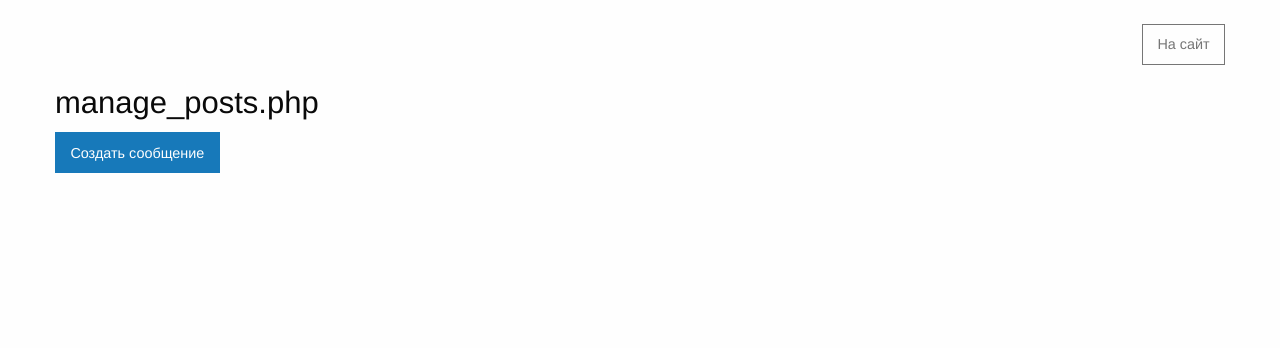
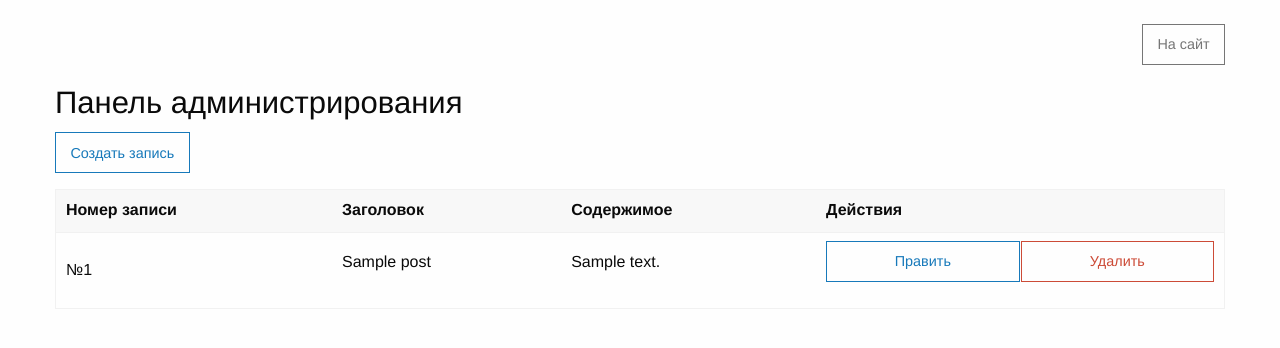
Before and after one commit to AlexeySukhanov/simple_blog, a PHP site: page /admin/posts.php in a window 1280 px wide. Shown: the top 348 px of the page. Run offline with PHP 8.4, Linux system fonts and the light colour scheme; tables that the repository leaves empty or names only in its code hold one stand-in row (values such as "Sample post").

Commit message:
ADD: admin/tmpl/manage_posts.php

```diff
--- a/admin/tmpl/manage_posts.php
+++ b/admin/tmpl/manage_posts.php
@@ -2,8 +2,37 @@
 
 <div class="grid-x">
     <div class="cell">
-        <div class="h3">manage_posts.php</div>
-        <a href="<?php echo $this->base->url; ?>/posts.php?action=create" class="button">Создать сообщение</a>
+        <div class="h3">Панель администрирования</div>
+        <a href="<?php echo '/admin/posts.php?action=create'; ?>" class="button hollow">Создать запись</a>
+        <table class="hover">
+            <thead>
+                <tr>
+                    <th>Номер записи</th>
+                    <th>Заголовок</th>
+                    <th>Содержимое</th>
+                    <th>Действия</th>
+                </tr>
+            </thead>
+            <tbody>
+
+            <?php foreach($posts as $post): ?>
+                <tr>
+                    <td>№<?php echo htmlspecialchars($post['id']) ?></td>
+                    <td>
+                        <p><?php echo htmlspecialchars($post['title']) ?></>
+                    </td>
+                    <td>
+                        <p><?php echo implode(' ', array_slice(explode(' ', strip_tags($post['content'])), 0, 10)); ?></>
+                    </td>
+                    <td class="button-group stacked-for-small">
+                        <a href="<?php echo '/admin/posts.php?id=' . $post['id'] . '&action=edit'; ?>" class="button  hollow">Править</a>
+                        <a href="<?php echo '/admin/posts.php?id=' . $post['id'] . '&action=delete';  ?>" class="button  hollow alert">Удалить</a>
+                    </td>
+                </tr>
+            <?php endforeach; ?>
+
+            </tbody>
+        </table>
     </div>
 </div>
 
```
